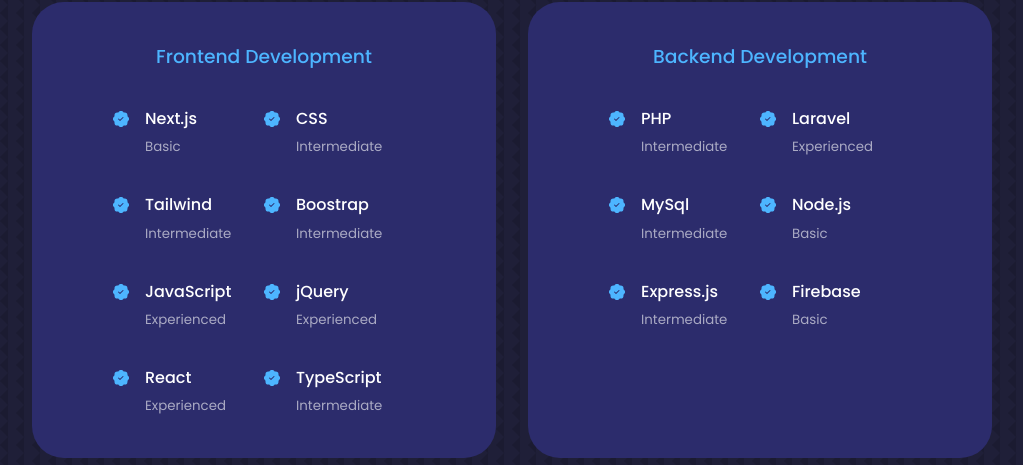
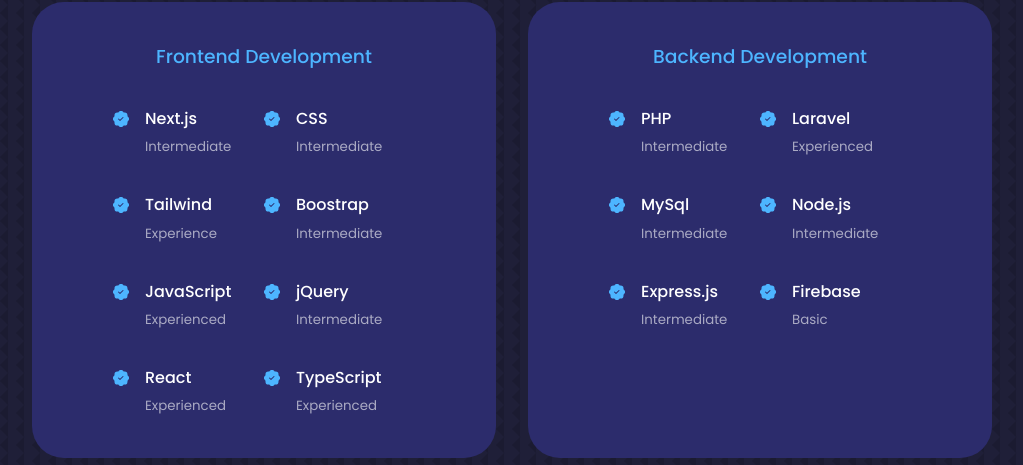
Before and after one commit to milos-micke-mitrovic/react-portfolio, a React (Create React App) app: page / in a window 1280 px wide. Shown: the part 1867-2332 px from the top of the page, without its empty margins (128-1151 px from the left). Built offline with nearby package versions, Linux system fonts and the light colour scheme.

Commit message:
Cv changed

```diff
--- a/src/components/experience/Experience.js
+++ b/src/components/experience/Experience.js
@@ -17,7 +17,7 @@
               <BsPatchCheckFill className="experience__details-icon" />
               <div>
                 <h4>Next.js</h4>
-                <small className="text-light">Basic</small>
+                <small className="text-light">Intermediate</small>
               </div>
             </article>
 
@@ -33,7 +33,7 @@
               <BsPatchCheckFill className="experience__details-icon" />
               <div>
                 <h4>Tailwind</h4>
-                <small className="text-light">Intermediate</small>
+                <small className="text-light">Experience</small>
               </div>
             </article>
 
@@ -57,7 +57,7 @@
               <BsPatchCheckFill className="experience__details-icon" />
               <div>
                 <h4>jQuery</h4>
-                <small className="text-light">Experienced</small>
+                <small className="text-light">Intermediate</small>
               </div>
             </article>
 
@@ -73,7 +73,7 @@
               <BsPatchCheckFill className="experience__details-icon" />
               <div>
                 <h4>TypeScript</h4>
-                <small className="text-light">Intermediate</small>
+                <small className="text-light">Experienced</small>
               </div>
             </article>
           </div>
@@ -111,7 +111,7 @@
               <BsPatchCheckFill className="experience__details-icon" />
               <div>
                 <h4>Node.js</h4>
-                <small className="text-light">Basic</small>
+                <small className="text-light">Intermediate</small>
               </div>
             </article>
 
--- a/src/components/header/CTA.js
+++ b/src/components/header/CTA.js
@@ -1,4 +1,4 @@
-import CV from "../../assets/Milos_Mitrovic_CV2.pdf";
+import CV from "../../assets/Milos_Mitrovic_CV.pdf";
 
 const CTA = () => {
   return (
```
Also changed, not shown: 2 other files (tests, documents, lock files or other folders).
